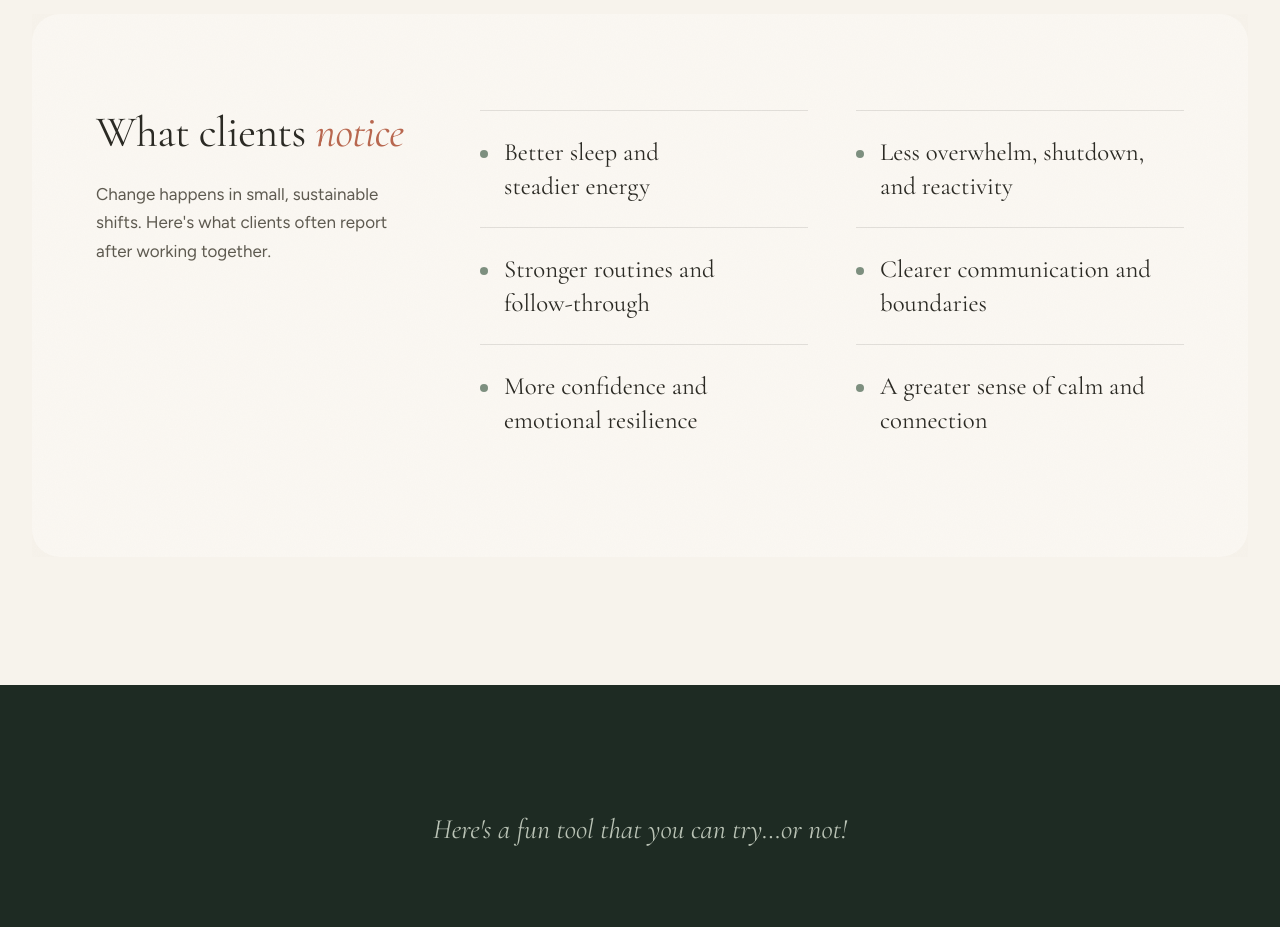
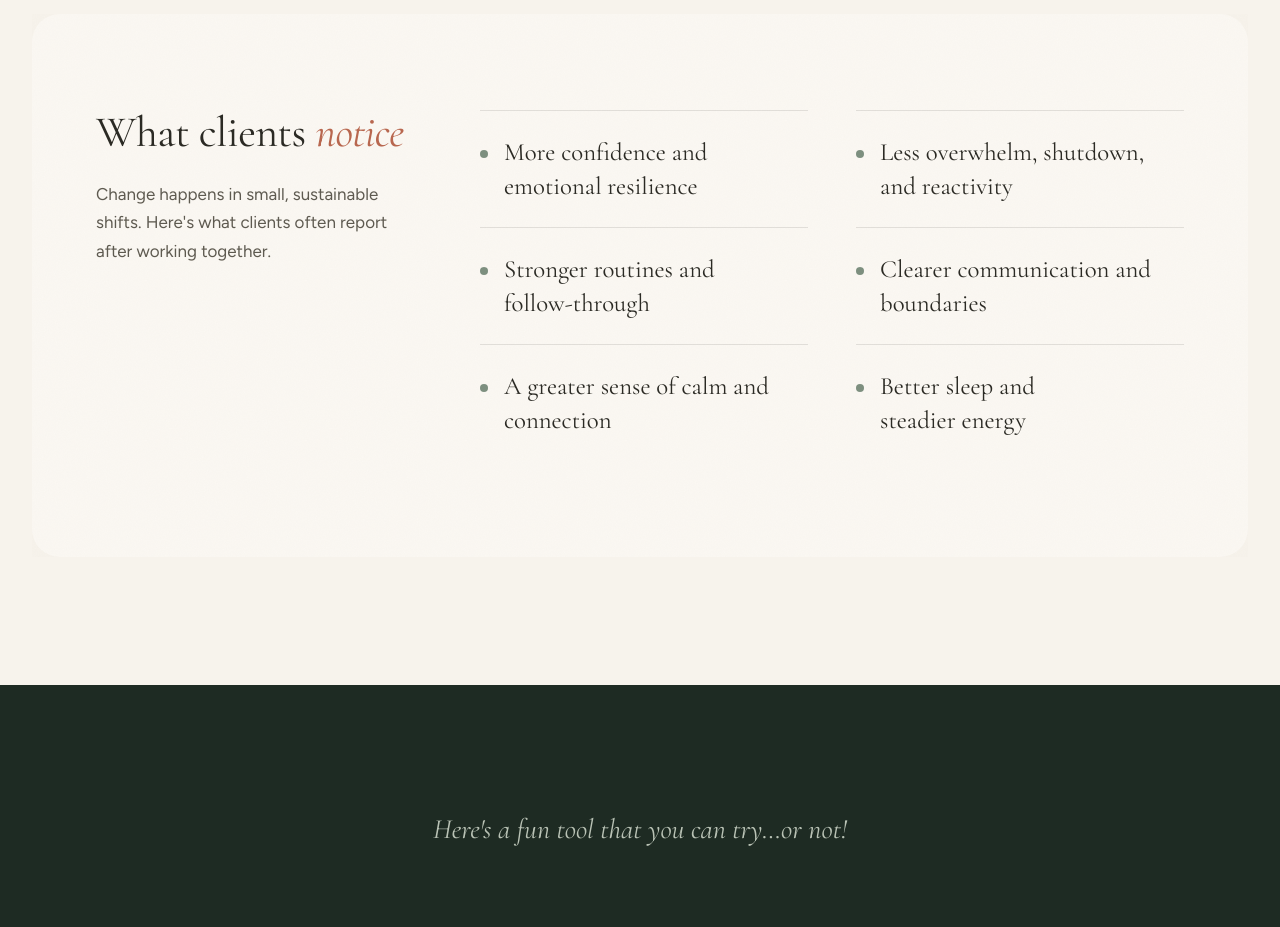
Before and after one commit to Hewg74/Courtney, a React (Vite) app: page / in a window 1280 px wide. Shown: the part 2140-3067 px from the top of the page. Built offline with nearby package versions, Linux system fonts and the light colour scheme.

Commit message:
Reorder 'what people notice' list per Courtney: confidence first, sleep last

```diff
--- a/views/Home.tsx
+++ b/views/Home.tsx
@@ -53,12 +53,12 @@ const OFFERINGS: { title: string; desc: string; cta: string; view: ViewState; im
 ];
 
 const NOTICES = [
-  'Better sleep and steadier energy',
+  'More confidence and emotional resilience',
   'Less overwhelm, shutdown, and reactivity',
   'Stronger routines and follow-through',
   'Clearer communication and boundaries',
-  'More confidence and emotional resilience',
   'A greater sense of calm and connection',
+  'Better sleep and steadier energy',
 ];
 
 // Featured voices: Kerrie (AZ), a college student (CA), and a therapist (Canada).
--- a/views/WorkWithMe.tsx
+++ b/views/WorkWithMe.tsx
@@ -12,12 +12,12 @@ interface WorkWithMeProps {
 }
 
 const NOTICES = [
-  'Better sleep and steadier energy',
+  'More confidence and emotional resilience',
   'Less overwhelm, shutdown, and reactivity',
   'Stronger routines and follow-through',
   'Clearer communication and boundaries',
-  'More confidence and emotional resilience',
   'A greater sense of calm and connection',
+  'Better sleep and steadier energy',
 ];
 
 const HOW_IT_WORKS: [string, string][] = [
```
